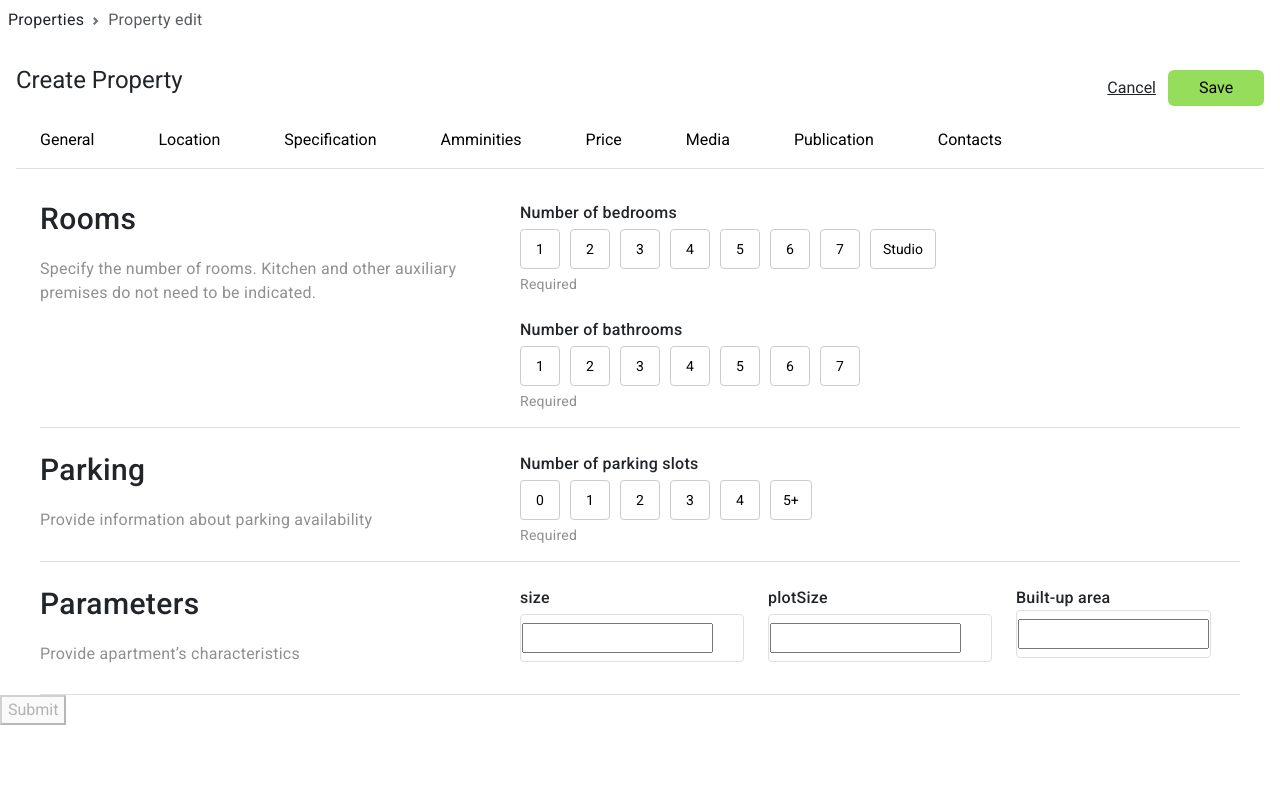
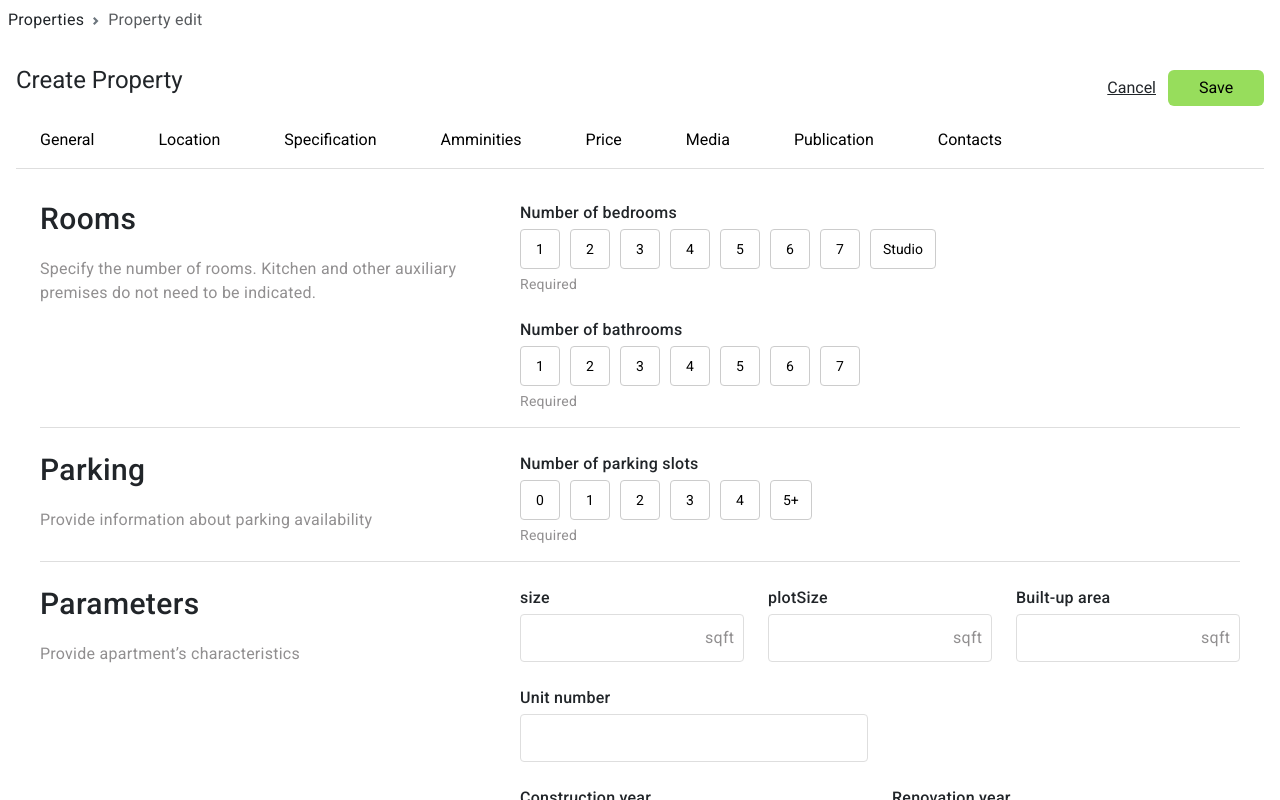
Before and after one commit to LtNightFury/PFE-3, an Angular app in the folder PFE-PROJECT/: page /specification in a window 1280 px wide. Built offline with nearby package versions, Linux system fonts and the light colour scheme.

Commit message:
specification done

```diff
--- a/PFE-PROJECT/src/app/app.module.ts
+++ b/PFE-PROJECT/src/app/app.module.ts
@@ -33,6 +33,7 @@ import { MatInputModule } from '@angular/material/input';
     LocationComponent,
     SpecificationComponent,
 
+
   ],
   imports: [
     BrowserModule,
--- a/PFE-PROJECT/src/app/components/layout/pages/specification/specification.component.css
+++ b/PFE-PROJECT/src/app/components/layout/pages/specification/specification.component.css
@@ -105,3 +105,93 @@
         transition: .25s;
 
 }
+.form_control{
+    outline: none;
+    border: none;
+    flex-grow: 1;
+    width: 100%;
+    height: 100%;
+    padding: 0 0.5rem;
+    font: inherit;
+    color: inherit;
+    background: none;
+    border: none;
+    border-radius: 0.25rem;
+
+}
+.unit{
+
+    color: #918f90;
+    margin-right: 0.5rem;
+
+}
+.grid-2{
+    grid-template-columns: repeat(2, minmax(0, 1fr));
+    gap: 1.5rem;
+    display: grid;
+
+}
+.radio_input {
+    appearance: none;
+    background-color: #fff;
+    border: 2px solid #E1E1E1;
+    border-radius: 50%;
+    width: 20px;
+    height: 20px;
+    cursor: pointer;
+    position: relative;
+}
+
+.radio_input:checked {
+    background-color: #00C775;
+    border-color: #00C775;
+}
+
+.radio_input:checked::before {
+    content: '';
+    display: block;
+    width: 7px;
+    height: 7px;
+    background-color: #fff;
+    border-radius: 50%;
+    position: absolute;
+    top: 50%;
+    left: 50%;
+    transform: translate(-50%, -50%);
+}
+.radio_options{
+    display: flex;
+
+}
+.radio--row .radio_options{
+    flex-direction: row;
+
+}
+.radio--row{
+    flex-grow: 1;
+    flex-basis: 0;
+}
+.radio_option{
+    display: flex;
+    gap: 1rem;
+    width: fit-content;
+    cursor: pointer;
+    line-height: 1.5;
+    flex-grow: 1;
+    flex-basis: 0;
+    padding: 1.4375rem;
+    border-width: 0.0625rem;
+    border-right-width: 0;
+    border: 1px solid #DEDEDE;
+    border-radius: 0.25rem;
+
+}
+.form-row-view:last-child {
+   border-bottom: none;
+}
+
+input[type="number"]::-webkit-inner-spin-button,
+input[type="number"]::-webkit-outer-spin-button {
+    -webkit-appearance: none;
+    margin: 0;
+}
--- a/PFE-PROJECT/src/app/components/layout/pages/specification/specification.component.html
+++ b/PFE-PROJECT/src/app/components/layout/pages/specification/specification.component.html
@@ -10,22 +10,36 @@
       </div>
       <div class="form-row-body">
         <div class="form-list-view">
-                    <label for="bedroom-options" class="input_label">Number of bedrooms</label>
+          <label for="bedroom-options" class="input_label"
+            >Number of bedrooms</label
+          >
           <div class="bedroom-options">
-                        <button type="button" *ngFor="let option of bedroomOptions" [class.selected]="
+            <button
+              type="button"
+              *ngFor="let option of bedroomOptions"
+              [class.selected]="
                 specificationForm.get('bedrooms')?.value === option.value
-              " (click)="selectBedroom(option.value)">
+              "
+              (click)="selectBedroom(option.value)"
+            >
               {{ option.label }}
             </button>
           </div>
           <div class="input_hint mt-1">Required</div>
         </div>
         <div class="form-list-view">
-                    <label for="bedroom-options" class="input_label">Number of bathrooms</label>
+          <label for="bedroom-options" class="input_label"
+            >Number of bathrooms</label
+          >
           <div class="bedroom-options">
-                        <button type="button" *ngFor="let option of bathroomOptions" [class.selected]="
+            <button
+              type="button"
+              *ngFor="let option of bathroomOptions"
+              [class.selected]="
                 specificationForm.get('bathrooms')?.value === option.value
-              " (click)="selectBathroom(option.value)">
+              "
+              (click)="selectBathroom(option.value)"
+            >
               {{ option.label }}
             </button>
           </div>
@@ -40,11 +54,18 @@
       </div>
       <div class="form-row-body">
         <div class="form-list-view">
-                    <label for="bedroom-options" class="input_label">Number of parking slots</label>
+          <label for="bedroom-options" class="input_label"
+            >Number of parking slots</label
+          >
           <div class="bedroom-options">
-                        <button type="button" *ngFor="let option of parkingOptions" [class.selected]="
+            <button
+              type="button"
+              *ngFor="let option of parkingOptions"
+              [class.selected]="
                 specificationForm.get('parkingSpots')?.value === option.value
-              " (click)="selectParking(option.value)">
+              "
+              (click)="selectParking(option.value)"
+            >
               {{ option.label }}
             </button>
           </div>
@@ -67,10 +88,10 @@
                 id="size"
                 formControlName="size"
                 class="form_control"
-                        ></div>
+              /><span class="unit">sqft</span>
+            </div>
           </div>
           <div class="input">
-
             <label for="plotSize" class="input_label">plotSize</label>
             <div class="input_inner">
               <input
@@ -78,19 +99,74 @@
                 id="plotSize"
                 formControlName="plotSize"
                 class="form_control"
-                            ></div>
+              /><span class="unit">sqft</span>
             </div>
-                        <div class="input" class="input_label">
-                            <label for="b-up">Built-up area</label>
+          </div>
+          <div class="input">
+            <label for="b-up" class="input_label">Built-up area</label>
+
             <div class="input_inner">
               <input
                 type="number"
                 id="b-up"
                 formControlName="builtUpArea"
                 class="form_control"
-                                ></div>
+              /><span class="unit">sqft</span>
             </div>
+          </div>
+        </div>
+        <div class="grid-2">
+          <div class="input">
+            <label for="unitNumber" class="input_label">Unit number</label>
+            <div class="input_inner">
+              <input
+                type="number"
+                id="unitNumber"
+                formControlName="unitNumber"
+                class="form_control"
+              />
+            </div>
+          </div>
+        </div>
+        <div class="grid-2">
+          <div class="input">
+            <label for="Construction" class="input_label">Construction year</label>
+            <div class="input_inner">
+              <input
+                type="number"
+                id="Construction"
+                formControlName="constructionYear"
+                class="form_control"
+              />
+            </div>
+          </div>
+          <div class="input">
+            <label for="Renovationyear" class="input_label">Renovation year</label>
+            <div class="input_inner">
+              <input
+                type="number"
+                id="Renovationyear"
+                formControlName="Renovationyear"
+                class="form_control"
+              />
+            </div>
+          </div>
+        </div>
+        <label for="inputref" class="input_label">Furnishing</label>
+          <div class="radio_options">
 
+            <label class="radio_option">
+              <input type="radio"  formControlName="Furnishing" value="YES"  class="radio_input" checked />
+              <span class="radio_state text-bold">Yes</span>
+            </label>
+            <label class="radio_option">
+              <input type="radio"  formControlName="Furnishing" value="NO" class="radio_input" />
+              <span class="radio_state ">No</span>
+            </label>
+            <label class="radio_option">
+              <input type="radio"  formControlName="Furnishing" value="Partly" class="radio_input" />
+              <span class="radio_state ">Partly</span>
+            </label>
           </div>
 
       </div>
--- a/PFE-PROJECT/src/app/components/layout/pages/specification/specification.component.ts
+++ b/PFE-PROJECT/src/app/components/layout/pages/specification/specification.component.ts
@@ -15,7 +15,11 @@ export class SpecificationComponent implements OnInit{
     parkingSpots: ['', Validators.required],
     size: ['', Validators.required],
     plotSize: ['', Validators.required],
-  builtUpArea: ['', Validators.required]
+  builtUpArea: ['', Validators.required],
+  unitNumber:['', Validators.required],
+  constructionYear:['', Validators.required],
+  Renovationyear:['', Validators.required],
+  Furnishing:['', Validators.required],
 
   });
   bedroomOptions = [
```
Lines whose indentation alone changed are shown as unchanged.
